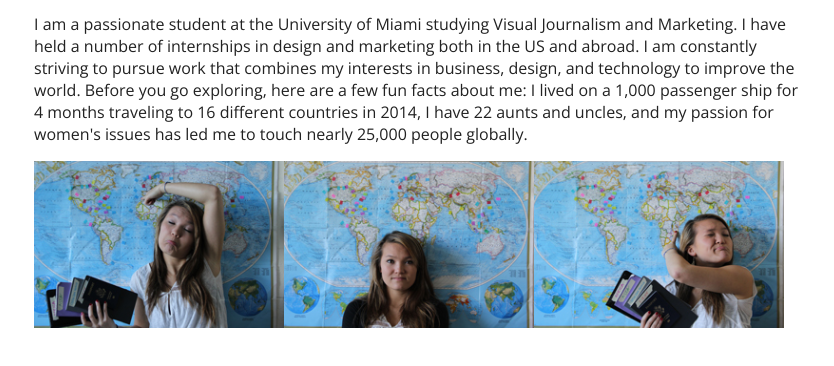
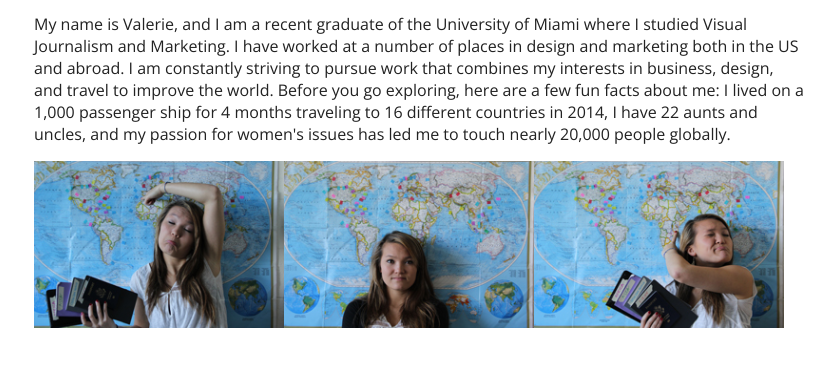
Before and after one commit to vquirk/vquirk.github.io, a plain HTML site: page index.html in a window 1280 px wide. Shown: the part 238-604 px from the top of the page, without its empty margins (221-1055 px from the left). Drawn offline with nearby package versions, Linux system fonts and the light colour scheme.

Commit message:
Update index.html

```diff
--- a/index.html
+++ b/index.html
@@ -24,7 +24,7 @@
 </nav>
 <main id="home">
   <h2>Welcome!</h2>
-    <p> I am a passionate student at the University of Miami studying Visual Journalism and Marketing. I have held a number of internships in design and marketing both in the US and abroad. I am constantly striving to pursue work that combines my interests in business, design, and technology to improve the world. Before you go exploring, here are a few fun facts about me: I lived on a 1,000 passenger ship for 4 months traveling to 16 different countries in 2014, I have 22 aunts and uncles, and my passion for women's issues has led me to touch nearly 25,000 people globally.</p>
+    <p> My name is Valerie, and I am a recent graduate of the University of Miami where I studied Visual Journalism and Marketing. I have worked at a number of places in design and marketing both in the US and abroad. I am constantly striving to pursue work that combines my interests in business, design, and travel to improve the world. Before you go exploring, here are a few fun facts about me: I lived on a 1,000 passenger ship for 4 months traveling to 16 different countries in 2014, I have 22 aunts and uncles, and my passion for women's issues has led me to touch nearly 20,000 people globally.</p>
       <div id="images">
         <img src="img/leftmap.JPG" alt="Map Photo One"/>
         <img src="img/middlemap.JPG" alt="Map Photo Two"/>
```
